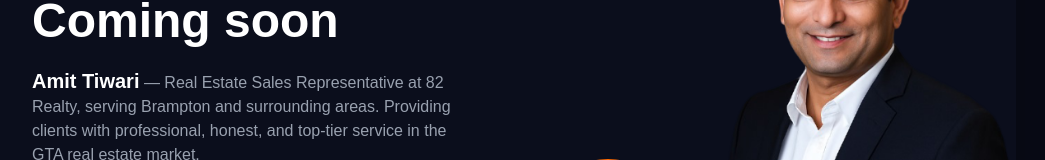
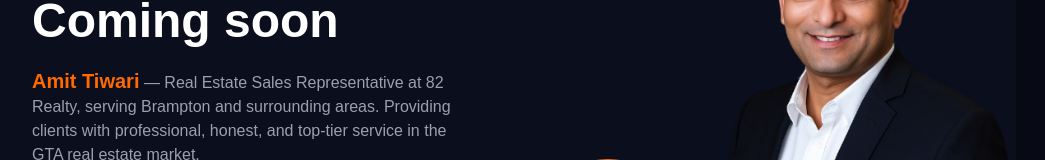
Before and after one commit to usmanraza5245/amit-tiwari-coming-soon, a Next.js app: page / in a window 1280 px wide. Shown: the part 283-443 px from the top of the page, without its empty margins (136-1181 px from the left). Built offline with nearby package versions, Linux system fonts and the light colour scheme.

Commit message:
highlight amit tiwari name with orange color

```diff
--- a/app/page.tsx
+++ b/app/page.tsx
@@ -11,7 +11,7 @@ export default function HomePage() {
           <div className="p-10 flex flex-col justify-center">
             <h1 className="text-5xl font-bold leading-tight mb-4">We are <br /> Coming soon</h1>
             <p className="text-gray-400 mb-4">
-              <strong className="text-white text-xl">Amit Tiwari</strong> — Real Estate Sales Representative at 82 Realty, serving Brampton and surrounding areas. Providing clients with professional, honest, and top-tier service in the GTA real estate market.
+              <strong className="text-orange-500 text-xl">Amit Tiwari</strong> — Real Estate Sales Representative at 82 Realty, serving Brampton and surrounding areas. Providing clients with professional, honest, and top-tier service in the GTA real estate market.
             </p>
 
             <div className="text-sm text-gray-300 mb-6 space-y-2">
```
